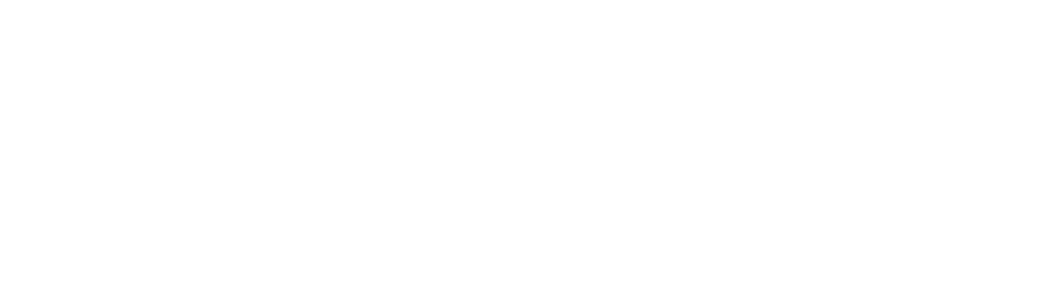
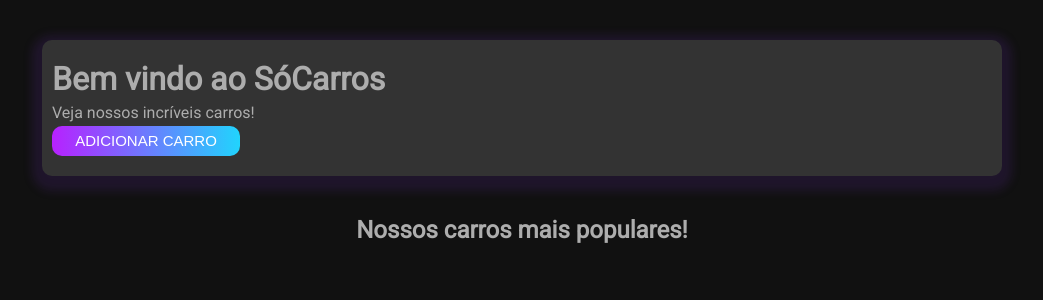
Before and after one commit to Trypion/frontend_web_ufsc, a React (Create React App) app: page / in a window 1280 px wide. Before the commit this address had no page. Shown: the top 300 px of the page, without its empty margins (118-1161 px from the left). Built offline with nearby package versions, Linux system fonts and the light colour scheme.

Commit message:
Create home page welcome section

```diff
--- /dev/null
+++ b/src/pages/home/index.jsx
@@ -0,0 +1,29 @@
+import React from "react";
+
+import {DegradeButton} from "../../components/degradeButton";
+
+import './style.css'
+
+
+export const Home = () => {
+    return (
+        <div className="container">
+            <div className="container-home">
+                <div className="welcome">
+                    <h1>Bem vindo ao SóCarros</h1>
+                    <p>Veja nossos incríveis carros!</p>
+                    <div className="button-wrapper">
+                        <DegradeButton>Adicionar carro</DegradeButton>
+                    </div>
+                </div>
+                <div className="show-cars">
+                    <h2>Nossos carros mais populares!</h2>
+                    <div className="cars-grid">
+
+                    </div>
+                </div>
+            </div>
+        </div>
+
+    )
+}
--- /dev/null
+++ b/src/pages/home/style.css
@@ -0,0 +1,36 @@
+.container {
+    background: white;
+}
+
+.container-home {
+    width: 100%;
+    min-height: 100vh;
+    background-color: #111;
+    display: flex;
+    flex-direction: column;
+    align-items: center;
+}
+
+.welcome {
+    background: #333;
+    width: 75%;
+    min-height: 17vh;
+    max-height: 60vh;
+
+    margin: 40px 0;
+    padding: 20px 10px;
+
+    display: flex;
+    flex-direction: column;
+    align-items: start;
+    justify-content: space-between;
+
+    border-radius: 10px;
+    box-shadow: 0 5px 10px 10px rgba(91, 40, 150, 0.2) ;
+}
+
+.button-wrapper {
+    min-width: 20%;
+    max-width: 100%;
+    height: 30px;
+}
--- a/src/routes/index.jsx
+++ b/src/routes/index.jsx
@@ -2,6 +2,7 @@
 
 import { Login } from "../pages/login"
 import { Register } from "../pages/register"
+import { Home } from "../pages/home";
 
 export const AppRouter = () => {
     return (
@@ -9,6 +10,8 @@
             <Routes>
                 <Route path="/login" exact element={<Login/>}></Route>
                 <Route path="/register" exact element={<Register/>}></Route>
+                <Route path="/" exact element={<Home/>}></Route>
+
 
             </Routes>
         </Router>
```
